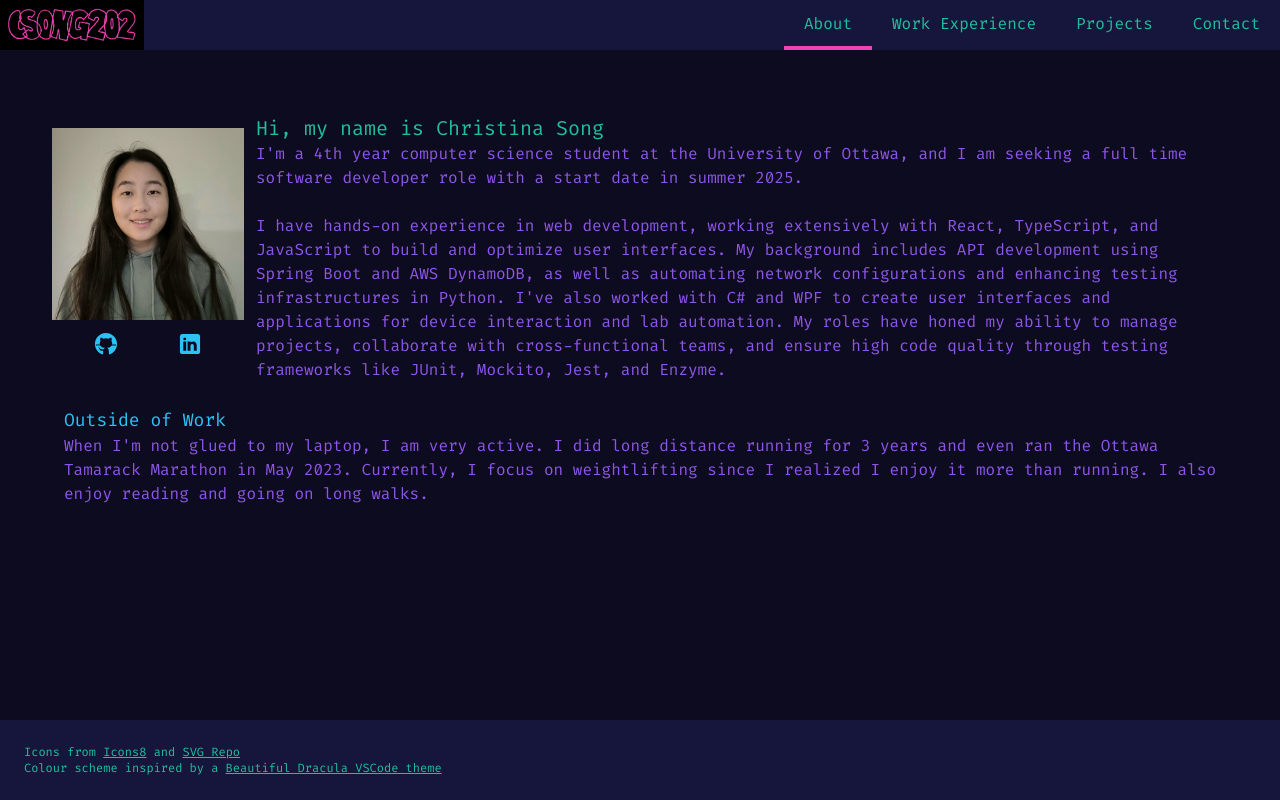
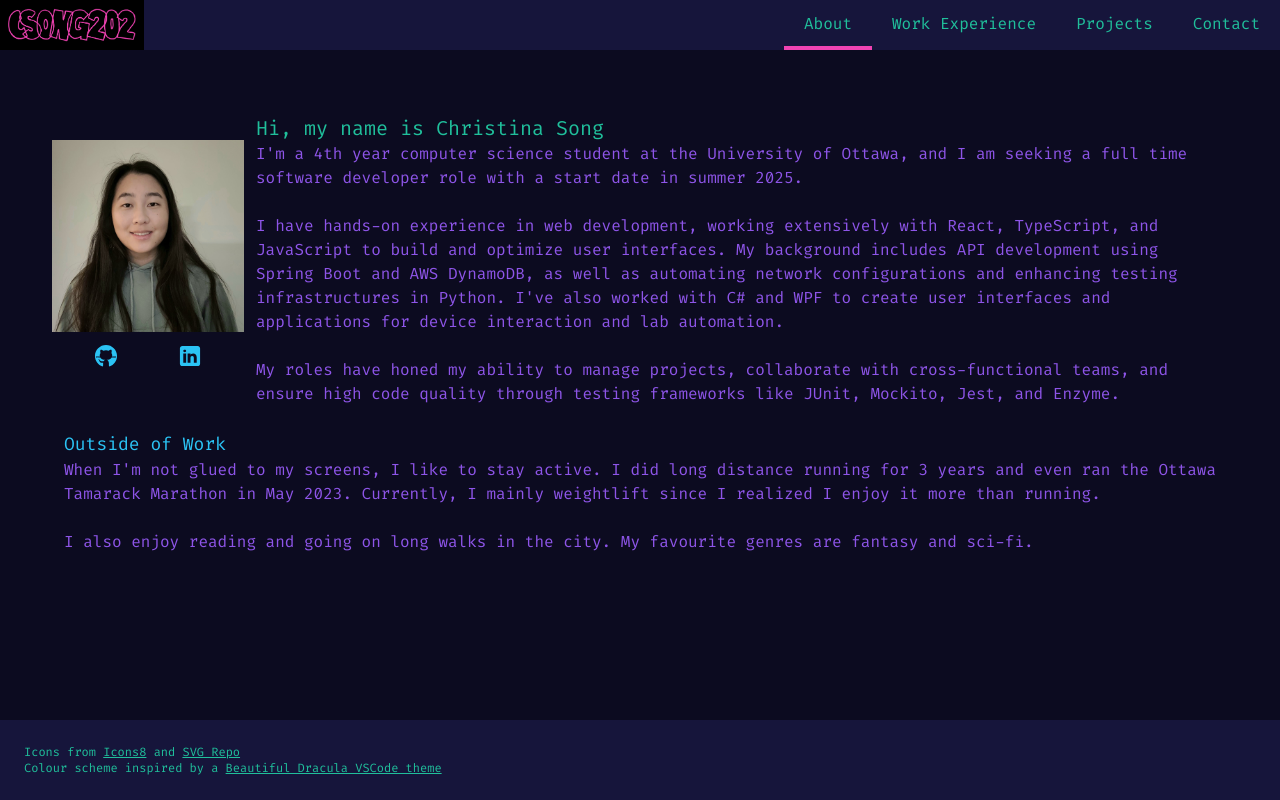
Before and after one commit to csong202/csong202.github.io, a React (Create React App) app: page /about in a window 1280 px wide. Built offline with nearby package versions, Linux system fonts and the light colour scheme.

Commit message:
edit about content

```diff
--- a/src/content/text/about.ts
+++ b/src/content/text/about.ts
@@ -2,11 +2,13 @@ const about = {
 	introHeading: "Hi, my name is Christina Song",
 	introContent: [
 		"I'm a 4th year computer science student at the University of Ottawa, and I am seeking a full time software developer role with a start date in summer 2025.",
-		"I have hands-on experience in web development, working extensively with React, TypeScript, and JavaScript to build and optimize user interfaces. My background includes API development using Spring Boot and AWS DynamoDB, as well as automating network configurations and enhancing testing infrastructures in Python. I've also worked with C# and WPF to create user interfaces and applications for device interaction and lab automation. My roles have honed my ability to manage projects, collaborate with cross-functional teams, and ensure high code quality through testing frameworks like JUnit, Mockito, Jest, and Enzyme.",
+		"I have hands-on experience in web development, working extensively with React, TypeScript, and JavaScript to build and optimize user interfaces. My background includes API development using Spring Boot and AWS DynamoDB, as well as automating network configurations and enhancing testing infrastructures in Python. I've also worked with C# and WPF to create user interfaces and applications for device interaction and lab automation.",
+		"My roles have honed my ability to manage projects, collaborate with cross-functional teams, and ensure high code quality through testing frameworks like JUnit, Mockito, Jest, and Enzyme.",
 	],
 	outsideWorkHeading: "Outside of Work",
 	outsideWorkContent: [
-		"When I'm not glued to my laptop, I am very active. I did long distance running for 3 years and even ran the Ottawa Tamarack Marathon in May 2023. Currently, I focus on weightlifting since I realized I enjoy it more than running. I also enjoy reading and going on long walks.",
+		"When I'm not glued to my screens, I like to stay active. I did long distance running for 3 years and even ran the Ottawa Tamarack Marathon in May 2023. Currently, I mainly weightlift since I realized I enjoy it more than running.",
+		"I also enjoy reading and going on long walks in the city. My favourite genres are fantasy and sci-fi.",
 	],
 };
 
```
